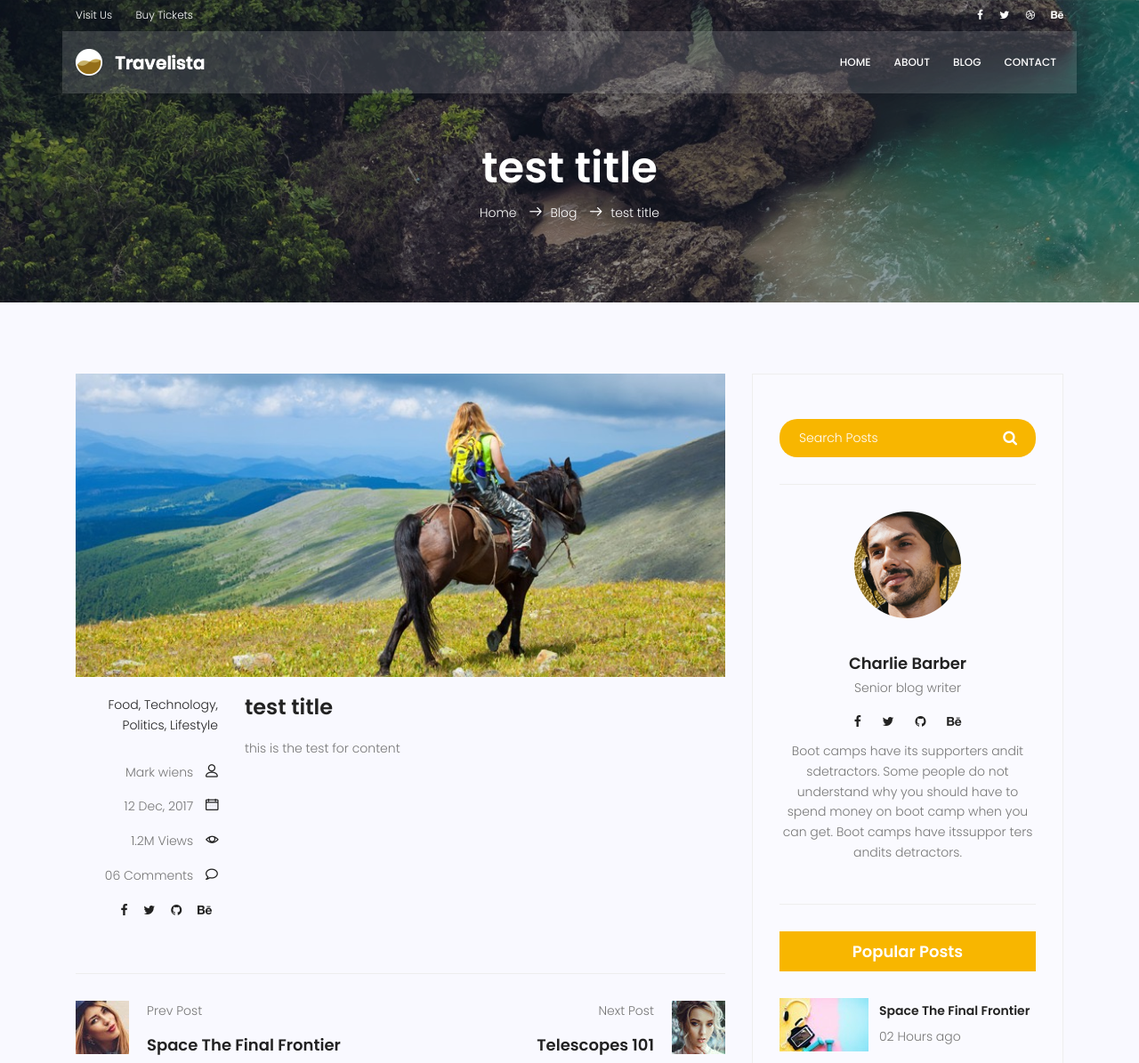
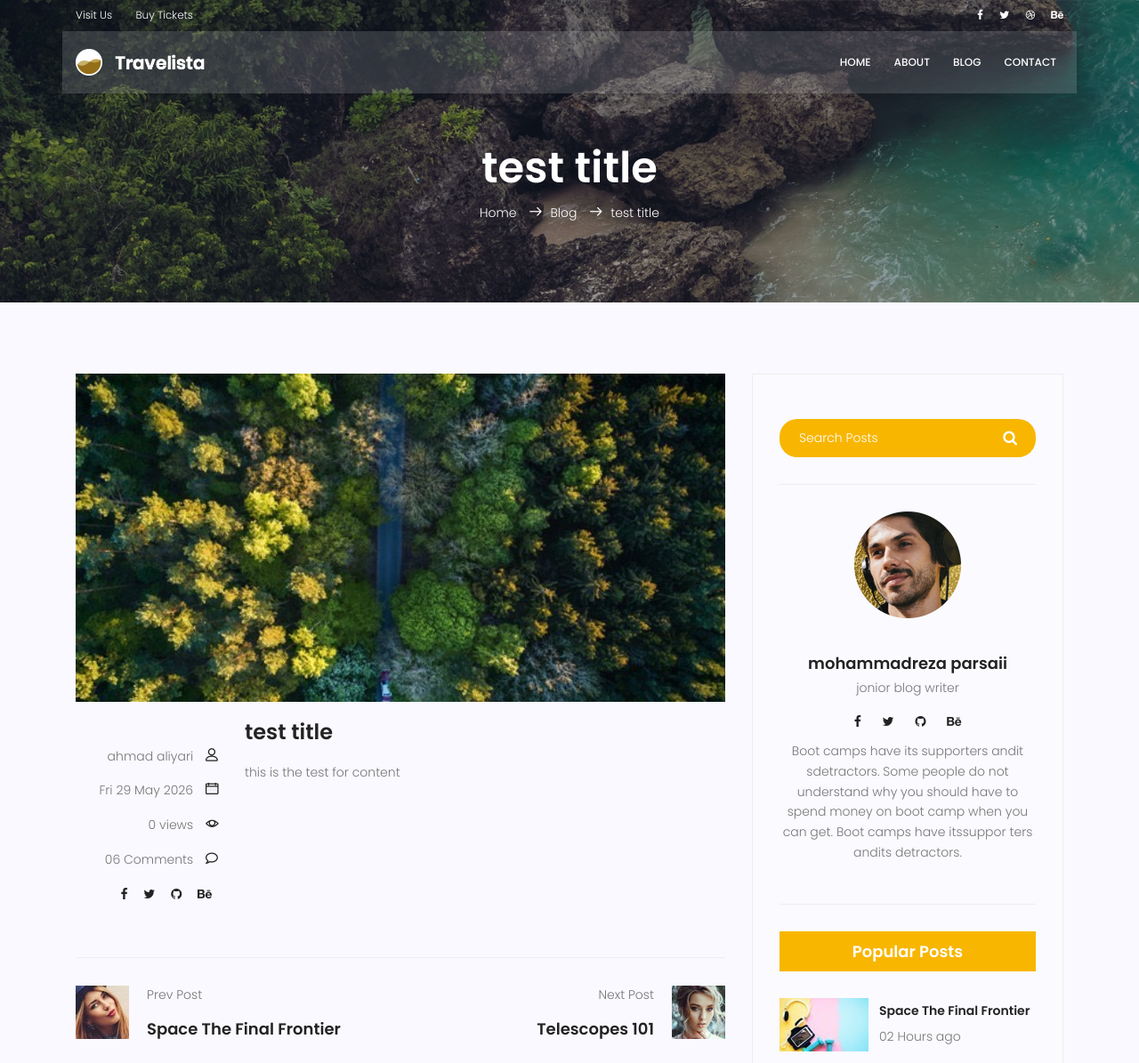
Before and after one commit to parsashky/My-site-with-django-, a Django app: page /blog/1 in a window 1280 px wide. Shown: the top 1195 px of the page at 89% size. Run offline with Django 5.2, Linux system fonts and the light colour scheme; data comes from the database, SQL or seed files in the repository; some libraries are stand-ins or nearby versions.

Commit message:
added templatetags folder in blog

```diff
--- a/templates/blog/blog-single.html
+++ b/templates/blog/blog-single.html
@@ -1,4 +1,4 @@
-{% extends 'base.html' %} {% load static %} {% block content %}
+{% extends 'base.html' %} {% load static %} {% load blog_tags %}{% block content %}
 
 <!-- start banner Area -->
 <section class="relative about-banner">
@@ -24,20 +24,19 @@
                 <div class="single-post row">
                     <div class="col-lg-12">
                         <div class="feature-img">
-                            <img class="img-fluid" src="{% static 'img/blog/feature-img1.jpg'%}" alt="">
+                            <img class="img-fluid" src="{{post.image.url}}" alt="">
                         </div>
                     </div>
                     <div class="col-lg-3  col-md-3 meta-details">
                         <ul class="tags">
-                            <li><a href="#">Food,</a></li>
-                            <li><a href="#">Technology,</a></li>
-                            <li><a href="#">Politics,</a></li>
-                            <li><a href="#">Lifestyle</a></li>
+                            {% for cat in post.category.all %}
+                            <a href="#"></a>{{cat.name}},</a>
+                            {% endfor %}
                         </ul>
                         <div class="user-details row">
-                            <p class="user-name col-lg-12 col-md-12 col-6"><a href="#">Mark wiens</a> <span class="lnr lnr-user"></span></p>
-                            <p class="date col-lg-12 col-md-12 col-6"><a href="#">12 Dec, 2017</a> <span class="lnr lnr-calendar-full"></span></p>
-                            <p class="view col-lg-12 col-md-12 col-6"><a href="#">1.2M Views</a> <span class="lnr lnr-eye"></span></p>
+                            <p class="user-name col-lg-12 col-md-12 col-6"><a href="#">{{post.author.get_full_name}}</a> <span class="lnr lnr-user"></span></p>
+                            <p class="date col-lg-12 col-md-12 col-6"><a href="#">{{post.published_date|date:"D d M Y"}}</a> <span class="lnr lnr-calendar-full"></span></p>
+                            <p class="view col-lg-12 col-md-12 col-6"><a href="#">{{post.counted_views}} views </a> <span class="lnr lnr-eye"></span></p>
                             <p class="comments col-lg-12 col-md-12 col-6"><a href="#">06 Comments</a> <span class="lnr lnr-bubble"></span></p>
                             <ul class="social-links col-lg-12 col-md-12 col-6">
                                 <li><a href="#"><i class="fa fa-facebook"></i></a></li>
@@ -213,24 +212,7 @@
                             <button type="submit"><i class="fa fa-search"></i></button>
                         </form>
                     </div>
-                    <div class="single-sidebar-widget user-info-widget">
-                        <img src="{% static 'img/blog/user-info.png'%}" alt="">
-                        <a href="#">
-                            <h4>Charlie Barber</h4>
-                        </a>
-                        <p>
-                            Senior blog writer
-                        </p>
-                        <ul class="social-links">
-                            <li><a href="#"><i class="fa fa-facebook"></i></a></li>
-                            <li><a href="#"><i class="fa fa-twitter"></i></a></li>
-                            <li><a href="#"><i class="fa fa-github"></i></a></li>
-                            <li><a href="#"><i class="fa fa-behance"></i></a></li>
-                        </ul>
-                        <p>
-                            Boot camps have its supporters andit sdetractors. Some people do not understand why you should have to spend money on boot camp when you can get. Boot camps have itssuppor ters andits detractors.
-                        </p>
-                    </div>
+                    {% include 'blog/blog-writer.html' %}
                     <div class="single-sidebar-widget popular-post-widget">
                         <h4 class="popular-title">Popular Posts</h4>
                         <div class="popular-post-list">
--- /dev/null
+++ b/templates/blog/blog-writer.html
@@ -0,0 +1,19 @@
+{% load static %}
+<div class="single-sidebar-widget user-info-widget">
+    <img src="{% static 'img/blog/user-info.png'%}" alt="">
+    <a href="#">
+        <h4>mohammadreza parsaii</h4>
+    </a>
+    <p>
+        jonior blog writer
+    </p>
+    <ul class="social-links">
+        <li><a href="#"><i class="fa fa-facebook"></i></a></li>
+        <li><a href="#"><i class="fa fa-twitter"></i></a></li>
+        <li><a href="#"><i class="fa fa-github"></i></a></li>
+        <li><a href="#"><i class="fa fa-behance"></i></a></li>
+    </ul>
+    <p>
+        Boot camps have its supporters andit sdetractors. Some people do not understand why you should have to spend money on boot camp when you can get. Boot camps have itssuppor ters andits detractors.
+    </p>
+</div>
```
Also changed, not shown: templates/blog/blog-home.html (+4 -21 lines), blog/templatetags/__init__.py (added), blog/templatetags/blog_tags.py (added).
